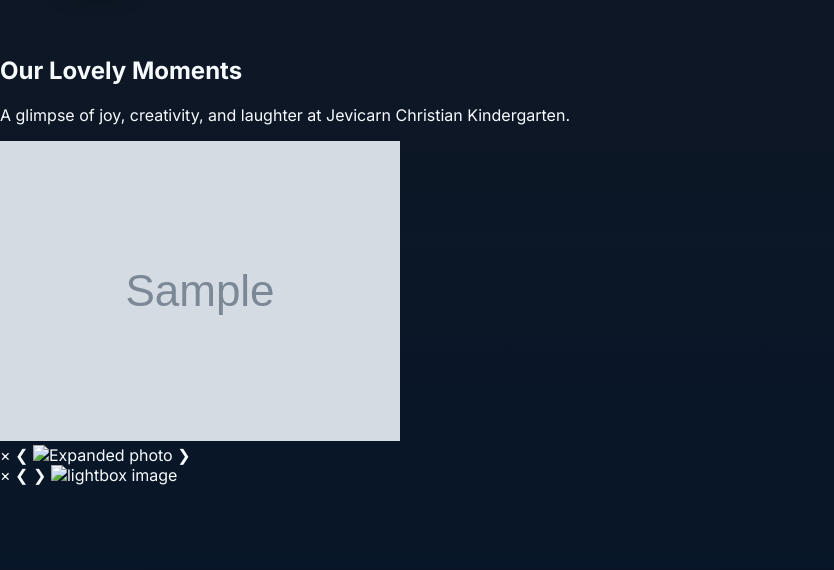
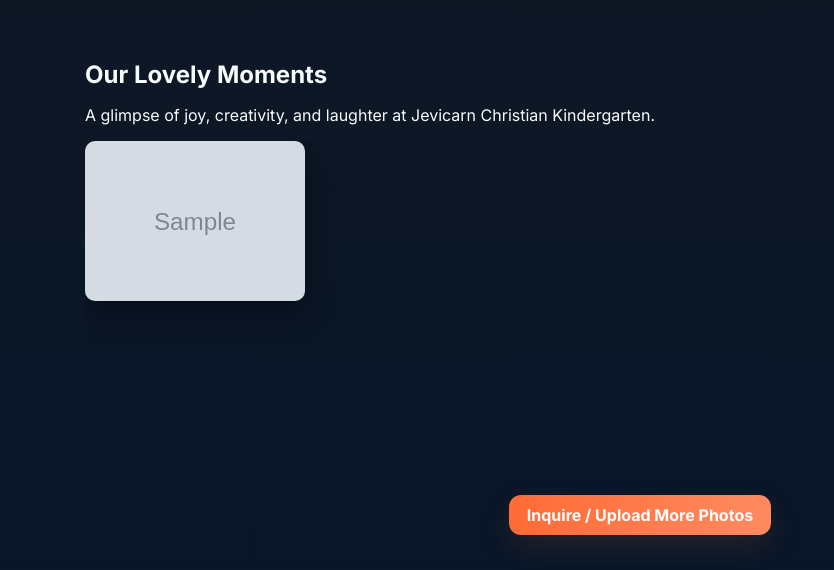
Before and after one commit to JeanPromise/Jevicarn-Christian-School, a Flask app: page /gallery in a window 1280 px wide. Shown: the part 101-671 px from the top of the page, without its empty margins (0-834 px from the left). Run offline with Flask 3, Linux system fonts and the light colour scheme; tables that the repository leaves empty hold one stand-in row (values such as "Sample post"); grey boxes marked "Sample" are stand-in pictures; some libraries are stand-ins or nearby versions.

Commit message:
Update gallery.html

```diff
--- a/templates/gallery.html
+++ b/templates/gallery.html
@@ -1,75 +1,106 @@
 {% extends "base.html" %}
 {% block content %}
 
-<section class="gallery">
-  <h2 class="section-title">Our Lovely Moments</h2>
-  <p class="section-subtitle">A glimpse of joy, creativity, and laughter at Jevicarn Christian Kindergarten.</p>
+<section class="gallery-preview container">
+  <h2>Our Lovely Moments</h2>
+  <p class="muted">A glimpse of joy, creativity, and laughter at Jevicarn Christian Kindergarten.</p>
 
-  <div class="gallery-grid">
+  <div class="grid" aria-live="polite" aria-label="Photo gallery">
+    {# Ensure `images` holds static paths like 'uploads/...' or full static paths. We use url_for exactly as your app expects. #}
     {% for image in images %}
-      <div class="gallery-item">
-        <img src="{{ url_for('static', filename=image) }}"
-             alt="Daycare photo"
-             loading="lazy"
-             onclick="openLightbox({{ loop.index0 }})">
+      <div class="thumb" role="button" tabindex="0" aria-label="Open image {{ loop.index }}">
+        <img
+          src="{{ url_for('static', filename=image) }}"
+          alt="{{ image | replace('uploads/','') | replace('.jpg','') | replace('.png','') }}"
+          loading="lazy"
+          data-filename="{{ image }}"
+          data-index="{{ loop.index0 }}">
       </div>
     {% else %}
       <p class="no-images">No images found in the gallery yet.</p>
     {% endfor %}
   </div>
+
+  <div style="text-align:center; margin-top:16px;">
+    <a href="/contact" class="btn btn-primary">Inquire / Upload More Photos</a>
+  </div>
 </section>
 
-<!-- Lightbox Modal -->
-<div id="lightbox" class="lightbox">
-  <span class="close-btn" onclick="closeLightbox()">×</span>
-  <span class="arrow left" onclick="prevImage()">&#10094;</span>
-  <img id="lightbox-img" src="" alt="Expanded photo">
-  <span class="arrow right" onclick="nextImage()">&#10095;</span>
-</div>
-<div id="lightbox">
-  <span class="close-btn">&times;</span>
-  <span class="nav-arrow left">&#10094;</span>
-  <span class="nav-arrow right">&#10095;</span>
-  <img src="" alt="lightbox image">
+{# --- Simple fallback lightbox (only used if __JevicarnViewer not present) --- #}
+<div id="fallback-lightbox" aria-hidden="true" style="display:none;position:fixed;inset:0;align-items:center;justify-content:center;background:rgba(2,6,10,0.85);z-index:200;">
+  <button id="fb-close" aria-label="Close" style="position:absolute;right:18px;top:18px;padding:10px;border-radius:8px;background:rgba(255,255,255,0.04);border:0;color:var(--text);">✕</button>
+  <button id="fb-prev" aria-label="Previous" style="position:absolute;left:12px;top:50%;transform:translateY(-50%);">‹</button>
+  <img id="fb-img" src="" alt="" style="max-width:92vw;max-height:82vh;border-radius:10px;box-shadow:0 20px 60px rgba(0,0,0,0.7)">
+  <button id="fb-next" aria-label="Next" style="position:absolute;right:12px;top:50%;transform:translateY(-50%);">›</button>
 </div>
 
 <script>
-  let images = [
-    {% for image in images %}
-      "{{ url_for('static', filename=image) }}"{% if not loop.last %},{% endif %}
-    {% endfor %}
-  ];
-  let currentIndex = 0;
+(function(){
+  // Build references
+  const thumbs = Array.from(document.querySelectorAll('.gallery-preview .grid .thumb img'));
+  if(!thumbs.length) return;
 
-  function openLightbox(index) {
-    currentIndex = index;
-    document.getElementById("lightbox").style.display = "flex";
-    document.getElementById("lightbox-img").src = images[currentIndex];
+  // If premium viewer exists (base.html provides window.__JevicarnViewer), use it
+  if(window.__JevicarnViewer && typeof window.__JevicarnViewer.openAt === 'function'){
+    thumbs.forEach((img, i) => {
+      img.style.touchAction = 'none';
+      img.addEventListener('click', ()=> window.__JevicarnViewer.openAt(i));
+      img.parentElement.addEventListener('keydown', (e)=> { if(e.key==='Enter' || e.key===' ') { e.preventDefault(); window.__JevicarnViewer.openAt(i); } });
+    });
+    return; // done — premium viewer will handle everything
   }
 
-  function closeLightbox() {
-    document.getElementById("lightbox").style.display = "none";
+  // --- Fallback lightbox logic if premium viewer unavailable ---
+  const fb = document.getElementById('fallback-lightbox');
+  const fbImg = document.getElementById('fb-img');
+  const fbPrev = document.getElementById('fb-prev');
+  const fbNext = document.getElementById('fb-next');
+  const fbClose = document.getElementById('fb-close');
+  const srcs = thumbs.map(t => t.src);
+  let current = 0;
+
+  function openFallback(i){
+    current = (i + srcs.length) % srcs.length;
+    fbImg.src = srcs[current];
+    fbImg.alt = thumbs[current].alt || '';
+    fb.style.display = 'flex';
+    fb.setAttribute('aria-hidden','false');
+    document.body.style.overflow = 'hidden';
   }
+  function closeFallback(){
+    fb.style.display = 'none';
+    fb.setAttribute('aria-hidden','true');
+    document.body.style.overflow = '';
+    fbImg.src = '';
+  }
+  function next(){ current = (current + 1) % srcs.length; fbImg.src = srcs[current]; }
+  function prev(){ current = (current - 1 + srcs.length) % srcs.length; fbImg.src = srcs[current]; }
 
-  function nextImage() {
-    currentIndex = (currentIndex + 1) % images.length;
-    document.getElementById("lightbox-img").src = images[currentIndex];
-  }
+  thumbs.forEach((img,i)=>{
+    img.addEventListener('click', ()=> openFallback(i));
+    img.parentElement.addEventListener('keydown', (e)=> { if(e.key==='Enter' || e.key===' ') { e.preventDefault(); openFallback(i); } });
+  });
 
-  function prevImage() {
-    currentIndex = (currentIndex - 1 + images.length) % images.length;
-    document.getElementById("lightbox-img").src = images[currentIndex];
-  }
+  fbClose.addEventListener('click', closeFallback);
+  fbNext.addEventListener('click', next);
+  fbPrev.addEventListener('click', prev);
 
-  // Swipe support for mobile
+  // keyboard + swipe
+  window.addEventListener('keydown', (e)=>{
+    if(fb.style.display !== 'flex') return;
+    if(e.key === 'Escape') closeFallback();
+    if(e.key === 'ArrowRight') next();
+    if(e.key === 'ArrowLeft') prev();
+  });
+
   let startX = 0;
-  const lightbox = document.getElementById("lightbox");
-  lightbox.addEventListener('touchstart', e => startX = e.touches[0].clientX);
-  lightbox.addEventListener('touchend', e => {
-    let endX = e.changedTouches[0].clientX;
-    if (startX - endX > 50) nextImage();      // swipe left
-    else if (endX - startX > 50) prevImage(); // swipe right
-  });
+  fb.addEventListener('touchstart', e => { startX = e.touches[0].clientX; }, {passive:true});
+  fb.addEventListener('touchend', e => {
+    const endX = e.changedTouches[0].clientX;
+    if(startX - endX > 50) next();
+    else if(endX - startX > 50) prev();
+  }, {passive:true});
+})();
 </script>
 
 {% endblock %}
```
